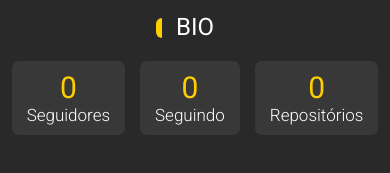
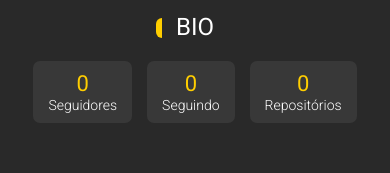
Before and after one commit to Eversonv4/GithubProject, a React (Create React App) app: page /dashboard in a window 390 px wide. Shown: the part 177-350 px from the top of the page. Built offline with nearby package versions, Linux system fonts and the light colour scheme; no server answers; sample sign-in values are in the browser's storage.

Commit message:
fixing responsivity on infobuttons

```diff
--- a/src/pages/dashboard/styles.ts
+++ b/src/pages/dashboard/styles.ts
@@ -122,4 +122,19 @@ export const InfoContainer = styled.div`
       font-size: 17px;
     }
   }
+
+  @media (max-width: 420px) {
+    padding: 0 10px;
+    button {
+      span {
+        font-size: 22px;
+        line-height: 26px;
+      }
+
+      h2 {
+        font-weight: 300;
+        font-size: 14px;
+      }
+    }
+  }
 `;
```
